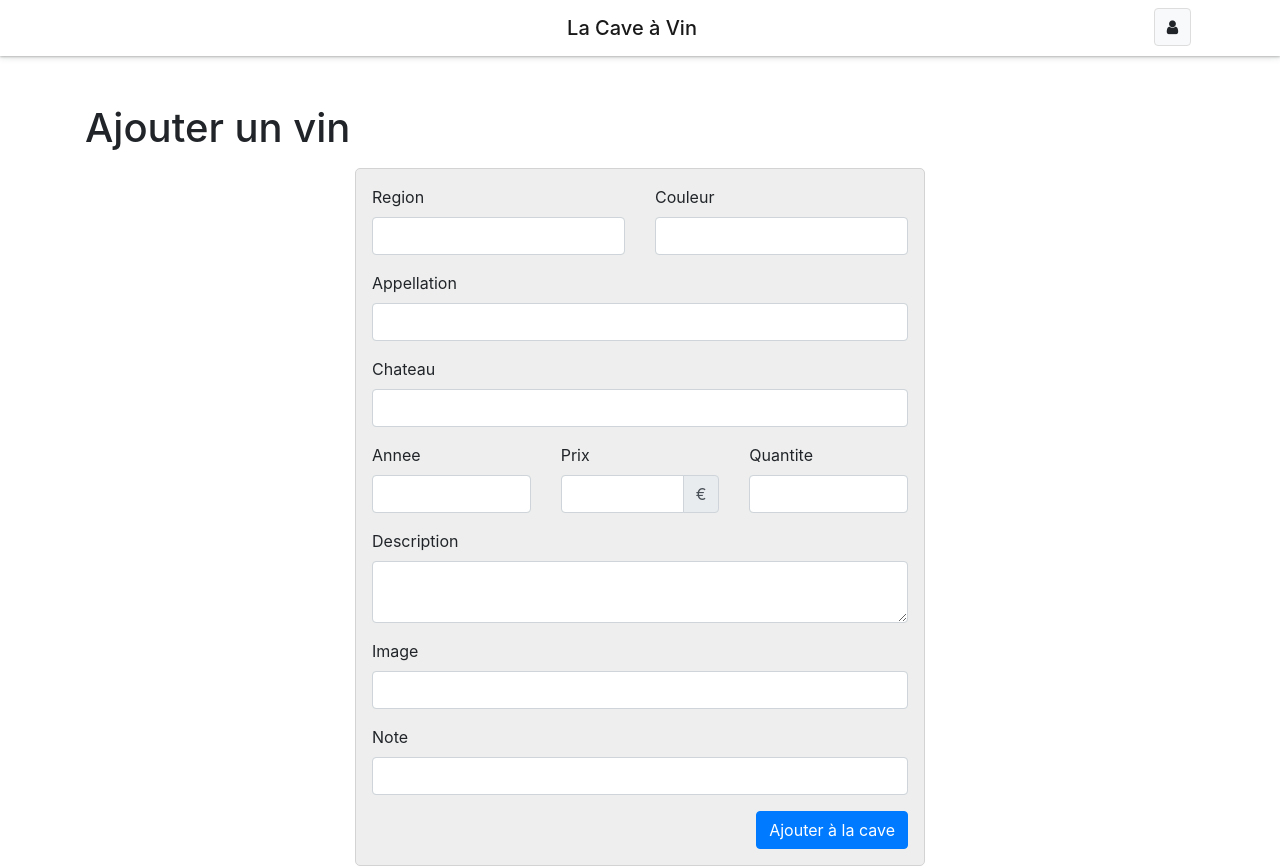
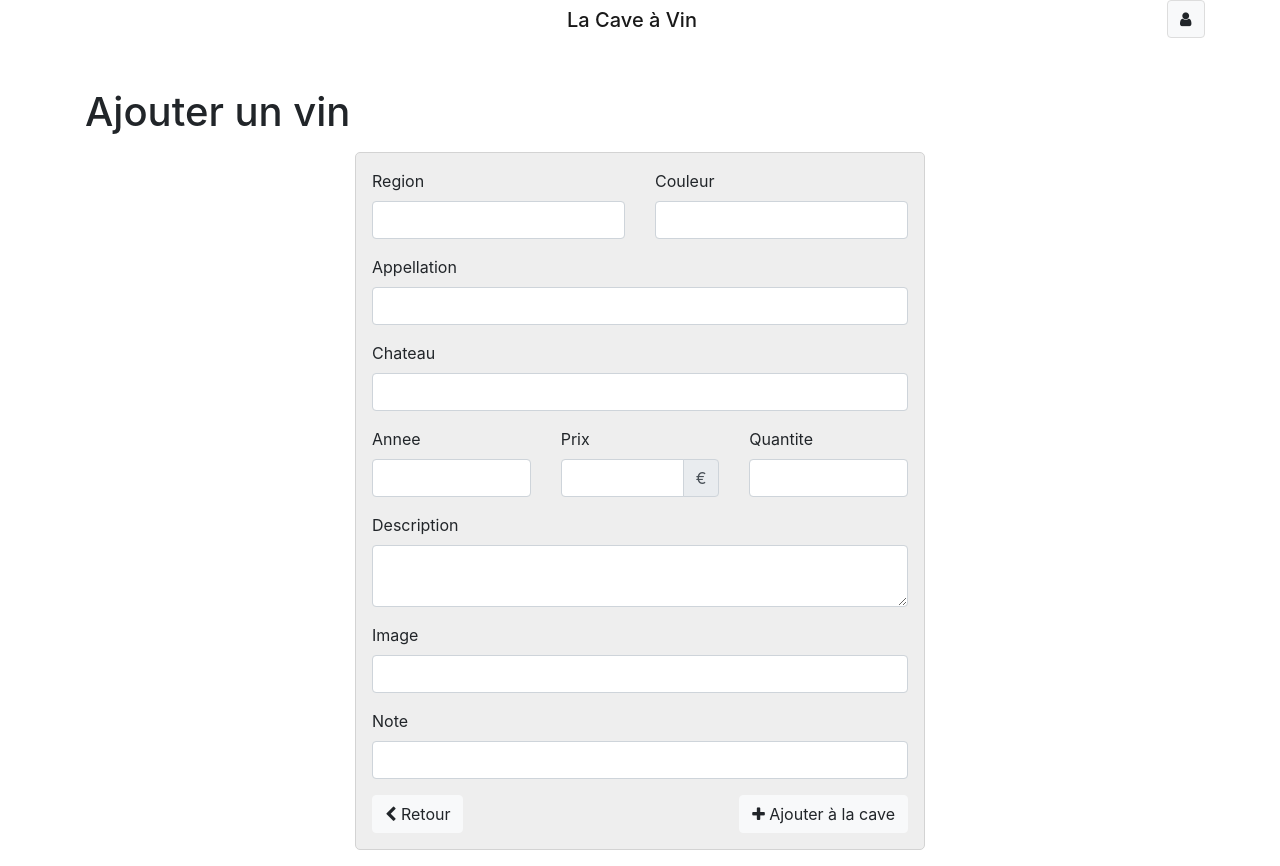
Before and after one commit to dev-perso/php, a Symfony app: template MaCaveAVin/templates/cave/gestionVin/ajouter.html.twig in a window 1280 px wide. Run offline with Twig, Linux system fonts and the light colour scheme; the template is opened without the code that fills it, so the values that code supplies are empty; form fields are guessed from the names that the template uses; some libraries are stand-ins or nearby versions.

Commit message:
ajout encore & bouton retour*

```diff
--- /dev/null
+++ b/MaCaveAVin/assets/css/app.css
@@ -0,0 +1,3 @@
+body {
+    background-color: lightgray;
+}
--- a/MaCaveAVin/composer.json
+++ b/MaCaveAVin/composer.json
@@ -27,6 +27,7 @@
         "symfony/twig-pack": "*",
         "symfony/validator": "5.0.*",
         "symfony/web-link": "5.0.*",
+        "symfony/webpack-encore-bundle": "^1.7",
         "symfony/yaml": "5.0.*"
     },
     "require-dev": {
--- a/MaCaveAVin/config/bundles.php
+++ b/MaCaveAVin/config/bundles.php
@@ -12,4 +12,5 @@ return [
     Sensio\Bundle\FrameworkExtraBundle\SensioFrameworkExtraBundle::class => ['all' => true],
     Symfony\Bundle\SecurityBundle\SecurityBundle::class => ['all' => true],
     Symfony\Bundle\MakerBundle\MakerBundle::class => ['dev' => true],
+    Symfony\WebpackEncoreBundle\WebpackEncoreBundle::class => ['all' => true],
 ];
--- a/MaCaveAVin/templates/base.html.twig
+++ b/MaCaveAVin/templates/base.html.twig
@@ -8,10 +8,13 @@
         <title>{% block title %}La Cave à Vin!{% endblock %}</title>
         <link rel="stylesheet" href="https://stackpath.bootstrapcdn.com/bootstrap/4.4.1/css/bootstrap.min.css" integrity="sha384-Vkoo8x4CGsO3+Hhxv8T/Q5PaXtkKtu6ug5TOeNV6gBiFeWPGFN9MuhOf23Q9Ifjh" crossorigin="anonymous">
         <link rel="stylesheet" href="https://maxcdn.bootstrapcdn.com/font-awesome/4.5.0/css/font-awesome.min.css">
-        {% block stylesheets %}{% endblock %}
+
+        {% block stylesheets %}
+            {#{ asset('css/main.css') }#}
+        {% endblock %}
     </head>
     <body>
-        <nav class="navbar-light text-center" style="position: relative; justify-content: space-between; padding: .5rem 1rem; background-color: white!important; box-shadow: 0 1px 2px 0 rgba(60,64,67,0.3), 0 2px 6px 0 rgba(60,64,67,0.15);">
+        <nav class="navbar-light text-center navAjustement">
             <div class="row">
                 <div class="offset-2 col-8">
                     <a href="{{ path('caveavin') }}" class="navbar-brand mb-0 h1">La Cave à Vin</a>
--- a/MaCaveAVin/templates/cave/gestionVin/ajouter.html.twig
+++ b/MaCaveAVin/templates/cave/gestionVin/ajouter.html.twig
@@ -67,8 +67,13 @@ option[selected=selected]
                         <div class="col-12">
                             {{ form_row(form.note) }}
                         </div>
-                        <div class="col-12 text-right">
-                            <button class="btn btn-primary">{{ button|default('Ajouter à la cave') }}</button>
+                        <div class="col-6 text-left">
+                            <a class="btn btn-light" href="{{ path('caveavin') }}">
+                                <i class="fa fa-chevron-left"></i> Retour
+                            </a>
+                        </div>
+                        <div class="col-6 text-right">
+                            <button class="btn btn-light"><i class="fa fa-plus"></i> {{ button|default('Ajouter à la cave') }}</button>
                         </div>
                     </div>
                 </div>
```
Also changed, not shown: MaCaveAVin/assets/css/main.css (added, +8 -0 lines), MaCaveAVin/assets/js/app.js (added, +14 -0 lines), MaCaveAVin/package.json (added, +16 -0 lines), MaCaveAVin/templates/cave/gestionVin/commenter.html.twig (+7 -2 lines), MaCaveAVin/templates/cave/gestionVin/modifier.html.twig (+7 -2 lines), MaCaveAVin/webpack.config.js (added, +74 -0 lines), MaCaveAVin/assets/css/macave.css (added), 7 other files.
